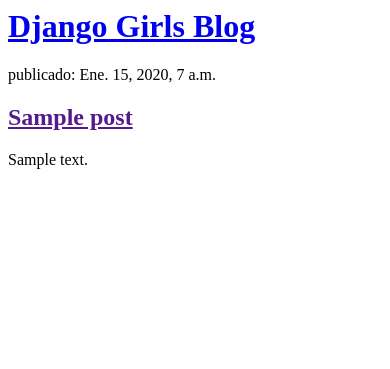
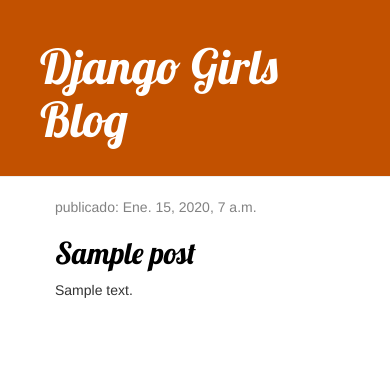
Before and after one commit to danielarayap1/my-first-blog, a Django app: page / in a window 390 px wide. Shown: the top 369 px of the page. Run offline with Django 3.2, Linux system fonts and the light colour scheme; tables that the repository leaves empty hold one stand-in row (values such as "Sample post"); some libraries are stand-ins or nearby versions.

Commit message:
added css

```diff
--- /dev/null
+++ b/blog/static/css/blog.css
@@ -0,0 +1,48 @@
+
+
+.page-header {
+    background-color: #C25100;
+    margin-top: 0;
+    padding: 20px 20px 20px 40px;
+}
+
+.page-header h1, .page-header h1 a, .page-header h1 a:visited, .page-header h1 a:active {
+    color: #ffffff;
+    font-size: 36pt;
+    text-decoration: none;
+}
+
+.content {
+    margin-left: 40px;
+}
+
+h1, h2, h3, h4 {
+    font-family: 'Lobster', cursive;
+}
+
+.date {
+    color: #828282;
+}
+
+.save {
+    float: right;
+}
+
+.post-form textarea, .post-form input {
+    width: 100%;
+}
+
+.top-menu, .top-menu:hover, .top-menu:visited {
+    color: #ffffff;
+    float: right;
+    font-size: 26pt;
+    margin-right: 20px;
+}
+
+.post {
+    margin-bottom: 70px;
+}
+
+.post h2 a, .post h2 a:visited {
+    color: #000000;
+}
--- /dev/null
+++ b/blog/templates/blog/base.html
@@ -0,0 +1,24 @@
+{% load static %}
+<html>
+    <head>
+        <title>Django Girls blog</title>
+        <link rel="stylesheet" href="//maxcdn.bootstrapcdn.com/bootstrap/3.2.0/css/bootstrap.min.css">
+        <link rel="stylesheet" href="//maxcdn.bootstrapcdn.com/bootstrap/3.2.0/css/bootstrap-theme.min.css">
+        <link href="//fonts.googleapis.com/css?family=Lobster&subset=latin,latin-ext" rel="stylesheet" type="text/css">
+        <link rel="stylesheet" href="{% static 'css/blog.css' %}">
+    </head>
+    <body>
+        <div class="page-header">
+            <h1><a href="/">Django Girls Blog</a></h1>
+        </div>
+        <div class="content container">
+            <div class="row">
+                <div class="col-md-8">
+                {% block content %}
+                {% endblock %}
+                </div>
+            </div>
+        </div>
+    </body>
+
+</html>
--- a/blog/templates/blog/post_list.html
+++ b/blog/templates/blog/post_list.html
@@ -1,11 +1,13 @@
-<div>
-    <h1><a href="/">Django Girls Blog</a></h1>
-</div>
+{% extends 'blog/base.html' %}
 
-{% for post in posts %}
-    <div>
-        <p> publicado: {{ post.published_date }}</p>
-        <h2><a href="">{{ post.title }}</a></h2>
-        <p>{{ post.text|linebreaksbr }}</p>
-    </div>
-{% endfor %}
+{% block content %}
+    {% for post in posts %}
+        <div class="post">
+            <div class="date">
+                <p>publicado: {{ post.published_date }}</p>
+            </div>
+            <h2><a href="{% url 'post_detail' pk=post.pk %}">{{ post.title }}</a></h2>
+            <p>{{ post.text|linebreaksbr }}</p>
+        </div>
+    {% endfor %}
+{% endblock %}
--- a/blog/urls.py
+++ b/blog/urls.py
@@ -3,4 +3,5 @@
 
 urlpatterns = [
     path('', views.post_list, name='post_list'),
+    path('post/<int:pk>/', views.post_detail, name='post_detail'),
 ]
--- a/blog/views.py
+++ b/blog/views.py
@@ -6,3 +6,8 @@
 def post_list(request):
     posts = Post.objects.filter(published_date__lte=timezone.now()).order_by('published_date')
     return render(request, 'blog/post_list.html', {'posts': posts})
+
+
+def post_detail(request):
+    Post.objects.get(pk=pk)
+    return render(request, 'blog/post_detail.html', {})
```
